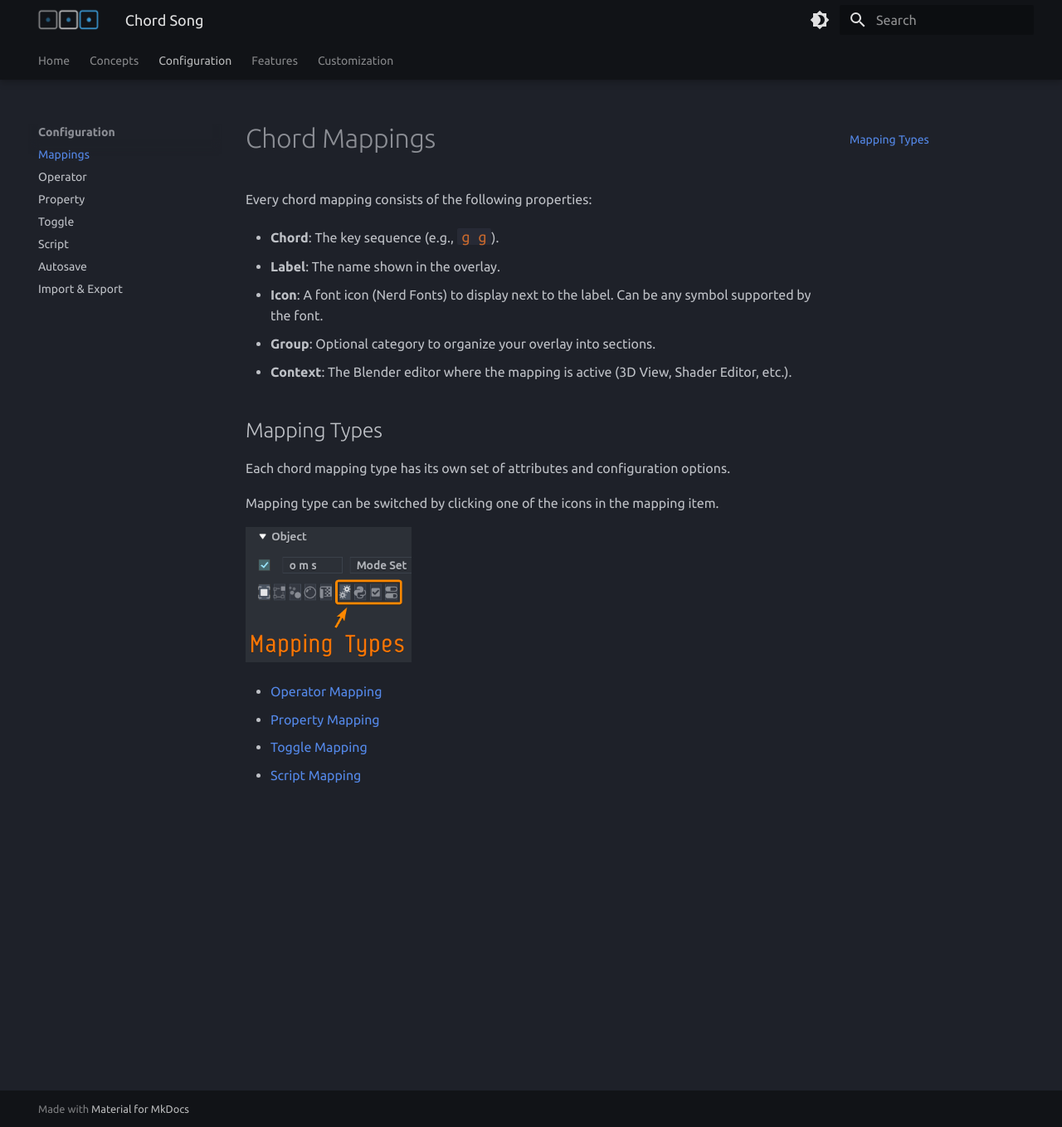
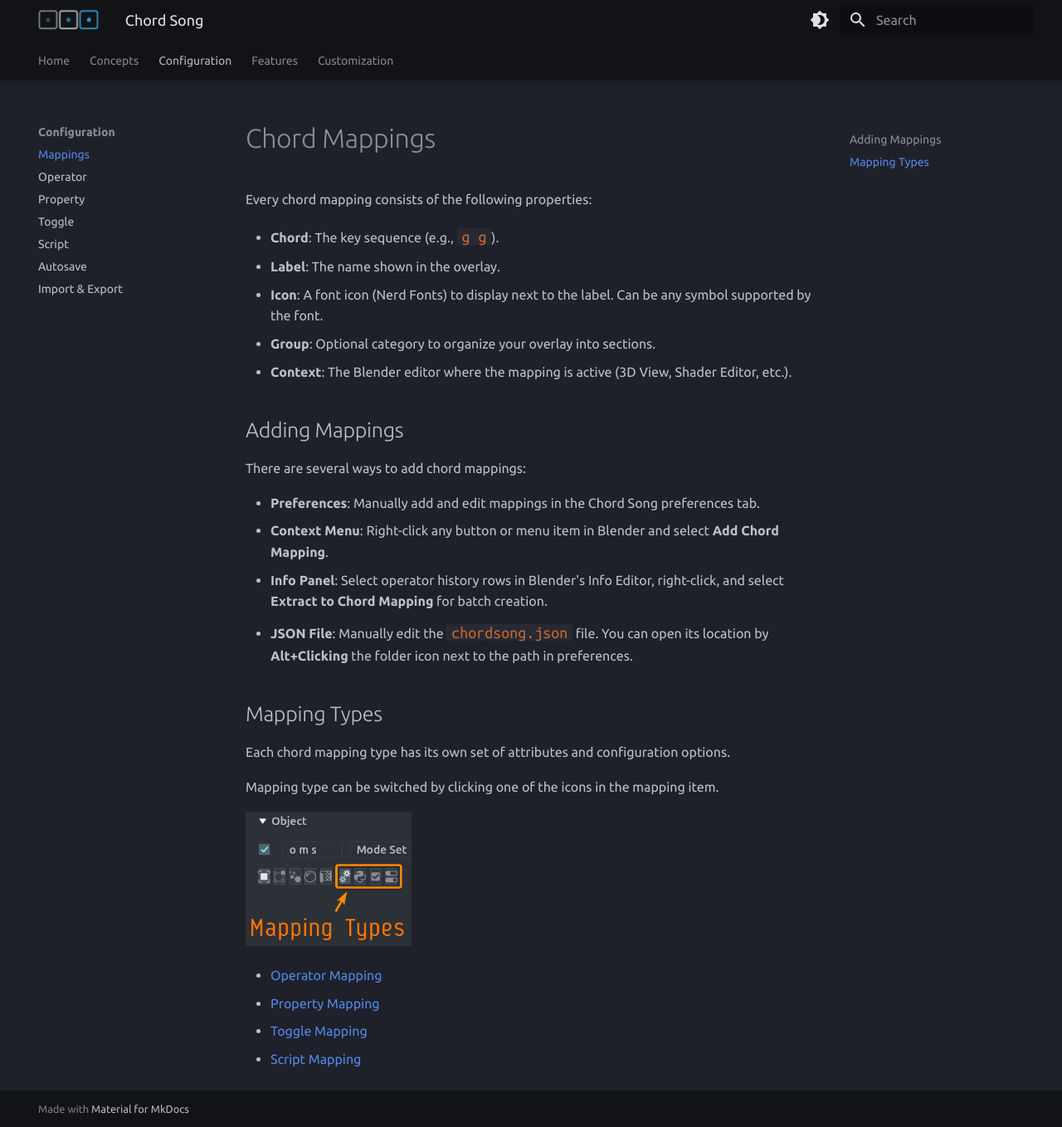
Before and after one commit to Furash/chordsong, an MkDocs documentation site: the page built from docs/configuration/mappings.md, in a window 1280 px wide and 1358 px high. Shown: the whole window at 83% size. Built offline with MkDocs 1.6.1 and Material for MkDocs 9.7.7, drawn with Linux system fonts in a browser that asks for light colours.

```diff
--- a/docs/configuration/mappings.md
+++ b/docs/configuration/mappings.md
@@ -7,6 +7,15 @@ Every chord mapping consists of the following properties:
 - **Icon**: A font icon (Nerd Fonts) to display next to the label. Can be any symbol supported by the font.
 - **Group**: Optional category to organize your overlay into sections.
 - **Context**: The Blender editor where the mapping is active (3D View, Shader Editor, etc.).
+
+## Adding Mappings
+
+There are several ways to add chord mappings:
+
+- **Preferences**: Manually add and edit mappings in the Chord Song preferences tab.
+- **Context Menu**: Right-click any button or menu item in Blender and select **Add Chord Mapping**.
+- **Info Panel**: Select operator history rows in Blender's Info Editor, right-click, and select **Extract to Chord Mapping** for batch creation.
+- **JSON File**: Manually edit the `chordsong.json` file. You can open its location by **Alt+Clicking** the folder icon next to the path in preferences.
 
 ## Mapping Types
 
```
Also changed, not shown: docs/concepts/chord.md (+4 -0 lines), docs/configuration/mappings/script.md (+1 -1 lines), docs/customization.md (+2 -0 lines).
